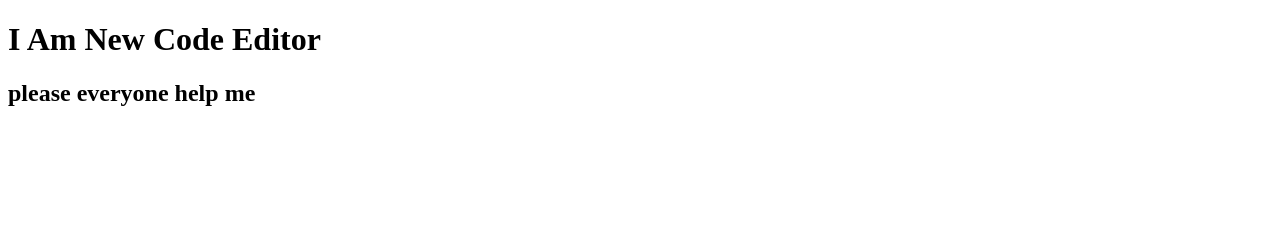
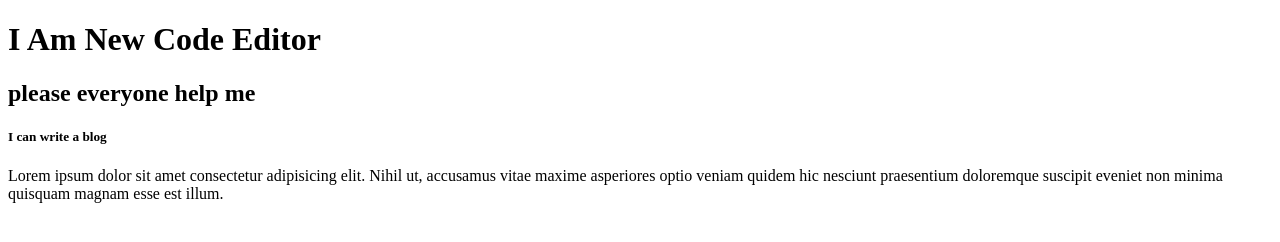
Before and after one commit to pranta219/code, a plain HTML site: page index.html in a window 1280 px wide. Drawn offline with Linux system fonts and the light colour scheme.

Commit message:
new-blog

```diff
--- a/index.html
+++ b/index.html
@@ -10,5 +10,9 @@
 <body>
     <h1>I Am New Code Editor</h1>
     <h2>please everyone help me</h2>
+    <div class="blog">
+        <h5>I can write a blog</h5>
+        <p>Lorem ipsum dolor sit amet consectetur adipisicing elit. Nihil ut, accusamus vitae maxime asperiores optio veniam quidem hic nesciunt praesentium doloremque suscipit eveniet non minima quisquam magnam esse est illum.</p>
+    </div>
 </body>
 </html>
```
